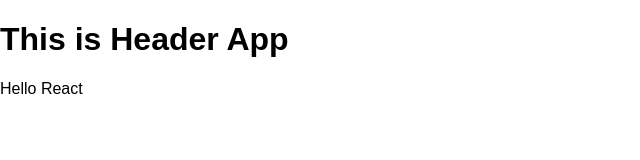
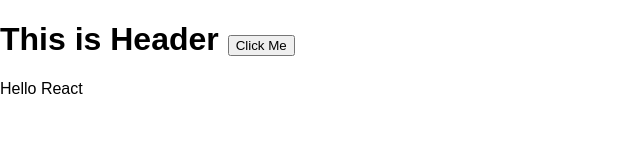
Before and after one commit to firdows/react-myapp, a React (Create React App) app: page / in a window 1280 px wide. Shown: the top 160 px of the page, without its empty margins (0-640 px from the left). Built offline with nearby package versions, Linux system fonts and the light colour scheme.

Commit message:
4.5-ส่งค่าแบบ function

```diff
--- a/src/App.js
+++ b/src/App.js
@@ -2,15 +2,21 @@
 import Header from './Header';
 
 class App extends Component {
+
     render() {
-        const titleName = "App"
+      const titleName = "App";
         return (
             <div >
-                <Header title={titleName}/>
+                <Header click={this.sampleFunction}/>
                 Hello React
             </div>
         );
     }
+
+    sampleFunction = () => {
+        console.log("Event Click");
+        alert(555);
+    }
 }
 
 export default App;
--- a/src/Header.js
+++ b/src/Header.js
@@ -1,27 +1,22 @@
 import React, {Component} from 'react';
 
-const Header = (props) => {
-    return (
-        <div>
-            <h1>This is Header {props.title}</h1>
-        </div>
-    )
+// const Header = (props) => {     return (         <div>             <h1>This
+// is Header {props.title}</h1>         </div>     ) } export default Header
+
+class Header extends Component {
+
+    render() {
+        return (
+            <div >
+                <h1>
+                    This is Header {this.props.title}
+
+                    <button onClick={this.props.click}>Click Me</button>
+                </h1>
+            </div>
+        )
+    }
+
 }
+
 export default Header
-
-
-// class Header extends Component {
-
-//     render() {
-//         return (
-//             <div >
-//                 <h1>
-//                     This is Header {this.props.title}
-//                 </h1>
-//             </div>
-//         )
-//     }
-
-// }
-
-// export default Header
```
